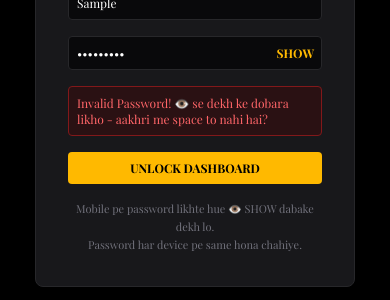
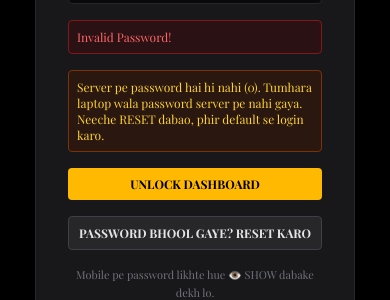
Before and after one commit to kaftab110-cmd/Krossford, a Next.js app: page /admin/customers in a window 390 px wide. Both pictures are taken after typing "Sample", "Sample123" into the empty fields and a click on the button "UNLOCK DASHBOARD". Shown: the part 400-700 px from the top of the page. Built offline with nearby package versions, Linux system fonts and the light colour scheme; no server answers; the database is empty.

Commit message:
admin login mobile fix

```diff
--- a/app/admin/layout.tsx
+++ b/app/admin/layout.tsx
@@ -3,13 +3,11 @@ import { useState, useEffect } from "react";
 const PERMANENT_USER = "kaftab110";
 const TEMP_USER = "krossford-guest";
 const DEFAULT_PASS = "krossford2026";
-// FIX - Root cause: Password pehle sirf is browser ke localStorage me tha.
-// Laptop pe badla password Mobile ko pata hi nahi tha, is liye Mobile pe Invalid aata tha.
-// Ab: 1) Server (site-settings) se password aayega to sab devices pe same hoga.
-//     2) Na ho to is browser ka saved password, phir default.
-//     3) Password trim hoga - mobile ka space / capital masla khatam.
-//     4) Show Password button - dots ki jagah dekh ke type karo.
-//     5) Double-click guard - Login dabate hi button Checking... ho jayega.
+// DIAGNOSTIC + RESET VERSION
+// Masla: custom password sirf laptop ke browser me tha, server pe nahi tha.
+// Is liye mobile usko pehchan nahi raha tha, chahe 100 baar sahi likho.
+// Is file me: 1) Fail hone pe batayega server pe password hai ya nahi (length).
+// 2) RESET button - password ko server pe default pe set kar dega, phir default se login hoga.
 export default function AdminLayout({ children }: { children: React.ReactNode }) {
   const [auth, setAuth] = useState(false);
   const [username, setUsername] = useState("");
@@ -17,7 +15,9 @@ export default function AdminLayout({ children }: { children: React.ReactNode })
   const [showPass, setShowPass] = useState(false);
   const [checked, setChecked] = useState(false);
   const [err, setErr] = useState("");
+  const [diag, setDiag] = useState("");
   const [loggingIn, setLoggingIn] = useState(false);
+  const [resetting, setResetting] = useState(false);
   useEffect(() => {
     const perm = localStorage.getItem("krossford_admin_perm"); const permTime = localStorage.getItem("krossford_admin_perm_time");
     if (perm === "yes" && permTime) { if (Date.now() - Number(permTime) < 30 * 24 * 60 * 60 * 1000) { setAuth(true); setChecked(true); return; } else { localStorage.removeItem("krossford_admin_perm"); localStorage.removeItem("krossford_admin_perm_time"); } }
@@ -27,25 +27,37 @@ export default function AdminLayout({ children }: { children: React.ReactNode })
     const timer = setInterval(() => { const t = sessionStorage.getItem("krossford_admin_time"); const isPerm = localStorage.getItem("krossford_admin_perm"); if (t && isPerm !== "yes") { if (Date.now() - Number(t) > 30 * 60 * 1000) { sessionStorage.removeItem("krossford_admin_ok"); sessionStorage.removeItem("krossford_admin_time"); window.location.href = "/admin"; } } }, 60000);
     return () => clearInterval(timer);
   }, []);
-  const getSavedPass = async (): Promise<string> => {
-    try { const r = await fetch("/api/site-settings", { cache: "no-store" }); const d = await r.json().catch(() => ({})); const serverPass = String(d.admin_pass || d.krossford_admin_pass || d.admin_password || "").trim(); if (serverPass) return serverPass; } catch {}
-    return (localStorage.getItem("krossford_admin_pass") || DEFAULT_PASS).trim();
+  const getSavedPass = async (): Promise<{ saved: string; serverLen: number; serverFound: boolean }> => {
+    try { const r = await fetch("/api/site-settings", { cache: "no-store" }); const d = await r.json().catch(() => ({})); const sp = String(d.admin_pass || d.krossford_admin_pass || d.admin_password || "").trim(); if (sp) return { saved: sp, serverLen: sp.length, serverFound: true }; return { saved: (localStorage.getItem("krossford_admin_pass") || DEFAULT_PASS).trim(), serverLen: 0, serverFound: false }; } catch { return { saved: (localStorage.getItem("krossford_admin_pass") || DEFAULT_PASS).trim(), serverLen: 0, serverFound: false }; }
   };
   const login = async (e: any) => {
-    e.preventDefault(); if (loggingIn) return; setErr("");
+    e.preventDefault(); if (loggingIn) return; setErr(""); setDiag("");
     const u = username.trim(); const p = pass.trim();
     if (!u || !p) { setErr("Username aur Password dono likho."); return; }
     setLoggingIn(true);
     try {
-      const saved = await getSavedPass();
+      const { saved, serverLen, serverFound } = await getSavedPass();
       const localSaved = (localStorage.getItem("krossford_admin_pass") || "").trim();
       const ok = p === saved || (localSaved && p === localSaved) || p === DEFAULT_PASS;
-      if (!ok) { setErr("Invalid Password! 👁️ se dekh ke dobara likho - aakhri me space to nahi hai?"); setLoggingIn(false); return; }
+      if (!ok) { setErr("Invalid Password!"); setDiag(serverFound ? `Server pe password hai (${serverLen} lafz ka) - tumne ${p.length} lafz likha. Dono match nahi ho rahe. Neeche RESET dabao.` : `Server pe password hai hi nahi (0). Tumhara laptop wala password server pe nahi gaya. Neeche RESET dabao, phir default se login karo.`); setLoggingIn(false); return; }
       if (u === PERMANENT_USER) { localStorage.setItem("krossford_admin_perm", "yes"); localStorage.setItem("krossford_admin_perm_time", String(Date.now())); sessionStorage.setItem("krossford_admin_ok", "yes"); sessionStorage.setItem("krossford_admin_time", String(Date.now())); setAuth(true); }
       else if (u === TEMP_USER) { localStorage.removeItem("krossford_admin_perm"); localStorage.removeItem("krossford_admin_perm_time"); sessionStorage.setItem("krossford_admin_ok", "yes"); sessionStorage.setItem("krossford_admin_time", String(Date.now())); setAuth(true); }
       else { setErr("Invalid Username!"); }
     } catch { setErr("Login check nahi hua - internet check karke dobara try karo."); }
     setLoggingIn(false);
+  };
+  const resetPassword = async () => {
+    setResetting(true); setErr(""); setDiag("");
+    try {
+      // Server pe password ko default pe set karo + is browser ka purana password saaf karo
+      const r = await fetch("/api/site-settings", { method: "POST", headers: { "Content-Type": "application/json" }, body: JSON.stringify({ key: "admin_pass", value: DEFAULT_PASS }) });
+      const d = await r.json().catch(() => ({}));
+      if (!r.ok) { setErr("Reset nahi hua: " + (d.error || "Supabase ne mana kar diya (RLS). Supabase me SQL wala tareeqa use karo.")); setResetting(false); return; }
+      localStorage.removeItem("krossford_admin_pass");
+      setPass(DEFAULT_PASS); setShowPass(true);
+      setDiag("✅ Reset ho gaya! Ab password box me default password aa gaya hai. Bas Unlock dabao - khul jayega. Phir Settings me jaake apna password dobara set kar lena.");
+    } catch { setErr("Reset nahi hua - internet check karke dobara try karo."); }
+    setResetting(false);
   };
   const logout = () => { sessionStorage.removeItem("krossford_admin_ok"); sessionStorage.removeItem("krossford_admin_time"); localStorage.removeItem("krossford_admin_perm"); localStorage.removeItem("krossford_admin_perm_time"); window.location.href = "/admin"; };
   if (!checked) return <div className="min-h-screen bg-black text-white flex items-center justify-center font-serif text-xs">Loading...</div>;
@@ -58,7 +70,9 @@ export default function AdminLayout({ children }: { children: React.ReactNode })
           <input type="text" placeholder="Username" value={username} onChange={(e) => setUsername(e.target.value)} autoCapitalize="none" autoCorrect="off" className="w-full bg-zinc-950 border border-zinc-800 p-2 rounded text-xs text-white outline-none focus:border-amber-400" />
           <div className="relative"><input type={showPass ? "text" : "password"} placeholder="Enter Admin Password" value={pass} onChange={(e) => setPass(e.target.value)} autoCapitalize="none" autoCorrect="off" className="w-full bg-zinc-950 border border-zinc-800 p-2 pr-12 rounded text-xs text-white outline-none focus:border-amber-400" /><button type="button" onClick={() => setShowPass(!showPass)} className="absolute right-2 top-1/2 -translate-y-1/2 text-xs text-amber-400 font-bold">{showPass ? "HIDE" : "SHOW"}</button></div>
           {err ? <p className="text-xs text-red-400 bg-red-950/40 border border-red-900 p-2 rounded">{err}</p> : null}
+          {diag ? <p className="text-xs text-amber-300 bg-amber-950/40 border border-amber-900 p-2 rounded">{diag}</p> : null}
           <button type="submit" disabled={loggingIn} className={`w-full py-2 rounded font-bold text-xs uppercase ${loggingIn ? "bg-zinc-700 text-zinc-400" : "bg-amber-400 text-black"}`}>{loggingIn ? "Checking..." : "Unlock Dashboard"}</button>
+          <button type="button" onClick={resetPassword} disabled={resetting} className="w-full bg-zinc-800 border border-zinc-700 text-zinc-200 py-2 rounded font-bold text-xs uppercase">{resetting ? "Resetting..." : "Password Bhool Gaye? Reset Karo"}</button>
           <p className="text-[11px] text-zinc-500 text-center leading-relaxed">Mobile pe password likhte hue 👁️ SHOW dabake dekh lo.<br />Password har device pe same hona chahiye.</p>
         </form>
       </div>
```
